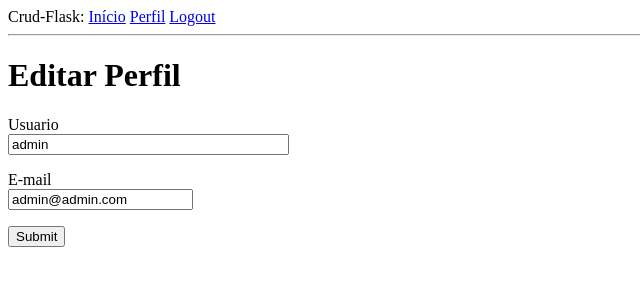
After one commit to ggrecco/crud_flask, a Flask app: page /edit_profile in a window 1280 px wide. The commit adds this page. Shown: the top 300 px of the page, without its empty margins (0-640 px from the left). Run offline with Flask 2, Linux system fonts and the light colour scheme; a user stored in the database is signed in.

Commit message:
usuario pode editar o proprio perfil

```diff
--- a/crf/app/forms.py
+++ b/crf/app/forms.py
@@ -1,6 +1,6 @@
 from flask_wtf import FlaskForm
 from wtforms import StringField, PasswordField, BooleanField, SubmitField, SelectField
-from wtforms.validators import ValidationError, DataRequired, Email, EqualTo
+from wtforms.validators import ValidationError, DataRequired, Email, EqualTo, Length
 from app.models import User
 
 
@@ -34,3 +34,9 @@ class RegistrationForm(FlaskForm):
         user = User.query.filter_by(email=email.data).first()
         if user is not None:
             raise ValidationError('Favor utilizar outro endereço de e-mail.')
+
+
+class EditProfileForm(FlaskForm):
+    username = StringField('Usuario', validators=[DataRequired()])
+    email = StringField('E-mail', validators=[DataRequired()])
+    submit = SubmitField('Submit')
--- a/crf/app/routes.py
+++ b/crf/app/routes.py
@@ -1,7 +1,7 @@
 from flask import render_template, flash, redirect, url_for, request
 from flask_login import current_user, login_user, logout_user, login_required
 from app import app, db
-from app.forms import LoginForm, RegistrationForm
+from app.forms import LoginForm, RegistrationForm, EditProfileForm
 from app.models import User
 from werkzeug.urls import url_parse
 from datetime import datetime
@@ -59,3 +59,20 @@ def register():
 def user(username):
     user = User.query.filter_by(username=username).first_or_404()
     return render_template('user.html', user=user)
+
+
+@app.route('/edit_profile', methods=['GET', 'POST'])
+@login_required
+def edit_profile():
+    form = EditProfileForm()
+    if form.validate_on_submit():
+        current_user.username = form.username.data
+        current_user.email = form.email.data
+        db.session.commit()
+        flash('Alterações realizadas com sucesso.')
+        return redirect(url_for('index'))
+    elif request.method == 'GET':
+        form.username.data = current_user.username
+        form.email.data = current_user.email
+    return render_template('edit_profile.html', title='Edit Profile',
+                           form=form)
--- /dev/null
+++ b/crf/app/templates/edit_profile.html
@@ -0,0 +1,23 @@
+{% extends "index.html" %}
+
+{% block content %}
+    <h1>Editar Perfil</h1>
+    <form action="" method="post">
+        {{ form.hidden_tag() }}
+        <p>
+            {{ form.username.label }}<br>
+            {{ form.username(size=32) }}<br>
+            {% for error in form.username.errors %}
+            <span style="color: red;">[{{ error }}]</span>
+            {% endfor %}
+        </p>
+        <p>
+            {{ form.email.label }}<br>
+            {{ form.email(cols=50, rows=4) }}<br>
+            {% for error in form.email.errors %}
+            <span style="color: red;">[{{ error }}]</span>
+            {% endfor %}
+        </p>
+        <p>{{ form.submit() }}</p>
+    </form>
+{% endblock %}
--- a/crf/app/templates/user.html
+++ b/crf/app/templates/user.html
@@ -3,5 +3,8 @@
 {% block content %}
     <h1>Usuário: {{ user.username }}</h1>
     <h3>E-mail: {{ user.email }}</h3>
+    {% if user == current_user %}
+    <p><a href="{{ url_for('edit_profile') }}">Edit your profile</a></p>
+    {% endif %}
     <hr>
 {% endblock %}
```
Also changed, not shown: crf/app.db.
